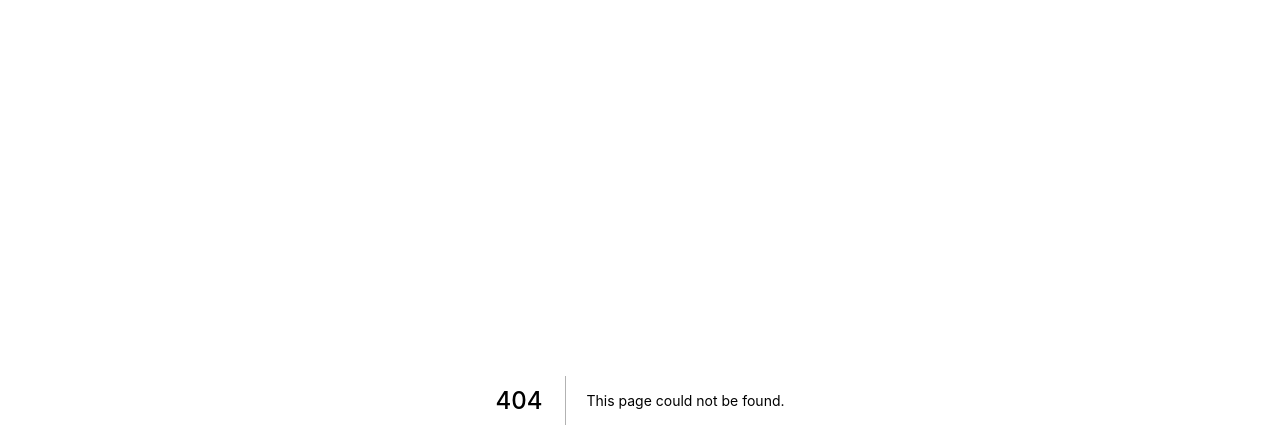
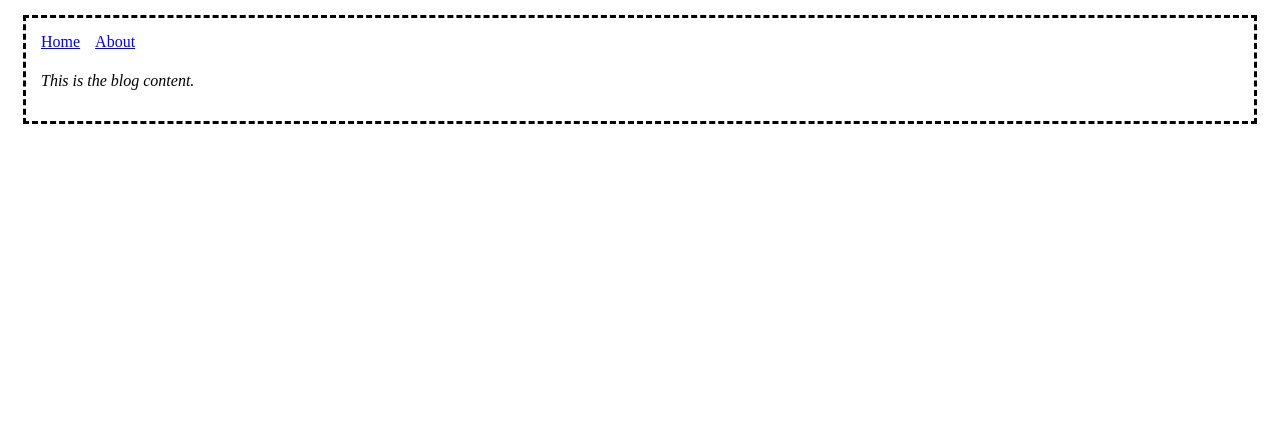
Before and after one commit to codingEzio/code_js_lib_nextjs_messin_around, a Next.js app: page /post in a window 1280 px wide. Before the commit this address had no page. Shown: the top 448 px of the page. Built offline with nearby package versions, Linux system fonts and the light colour scheme.

Commit message:
Each posts got its content XD

```diff
--- /dev/null
+++ b/pages/post.js
@@ -0,0 +1,17 @@
+import { withRouter } from "next/router";
+import Layout from '../components/MyLayout'
+
+const Content = withRouter((props) => (
+    <div>
+        <h1>{props.router.query.title}</h1>
+        <p><em>This is the blog content.</em></p>
+    </div>
+))
+
+const Page = (props) => (
+    <Layout>
+        <Content />
+    </Layout>
+)
+
+export default Page
```
